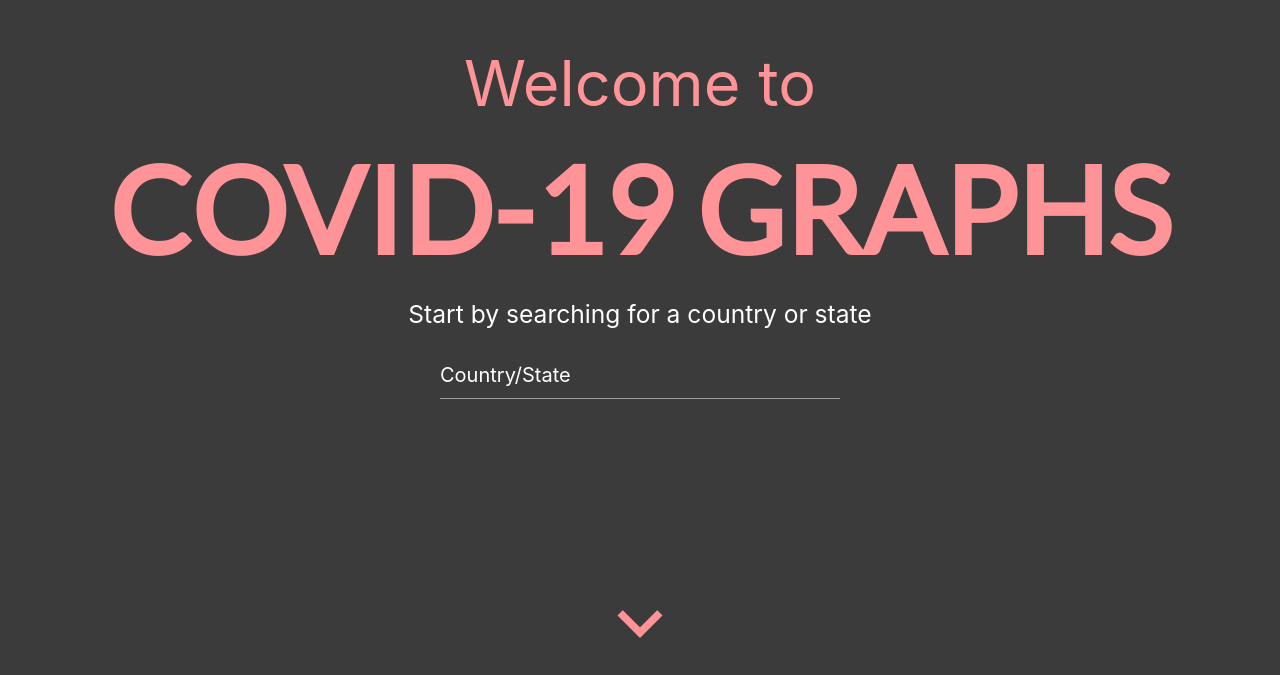
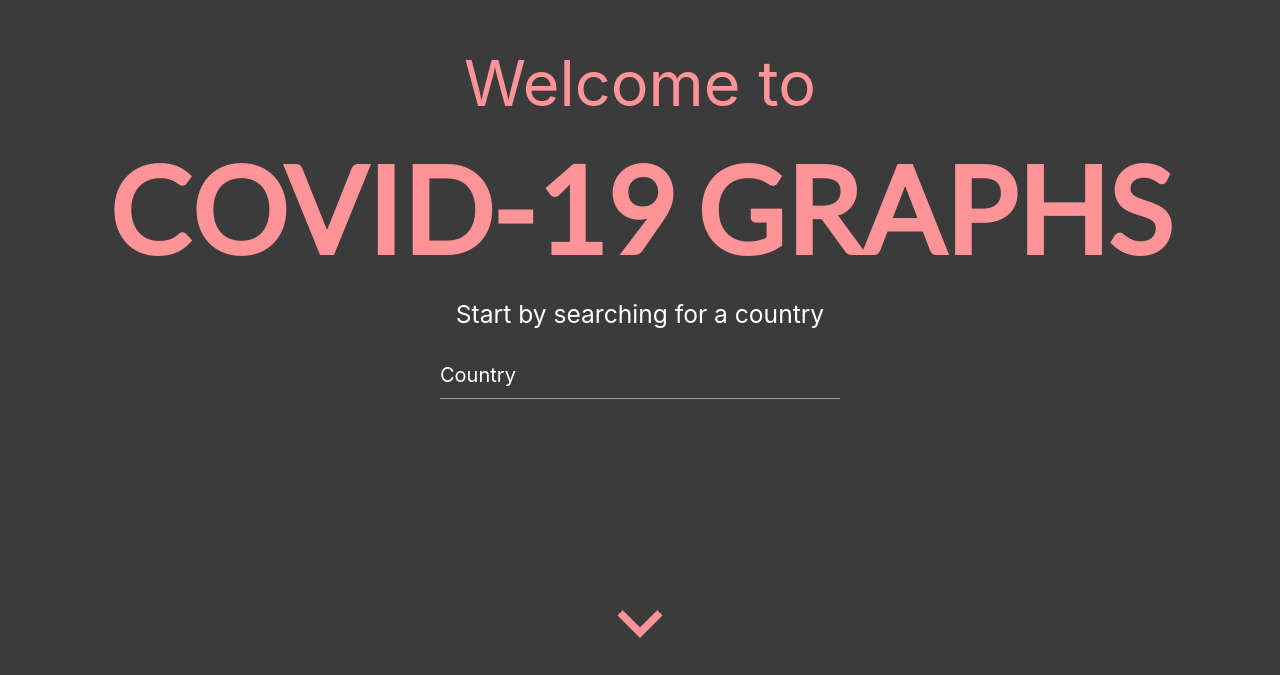
Before and after one commit to TtonyxX/covidgraphs, a website built with webpack: page dist/index.html in a window 1280 px wide. Shown: the part 126-801 px from the top of the page. Built offline with nearby package versions, Linux system fonts and the light colour scheme; no server answers.

Commit message:
Disabled state

```diff
--- a/dist/index.html
+++ b/dist/index.html
@@ -3,7 +3,7 @@
   <head>
 
     <meta name="Keywords" content="COVID-19,COVID,coronavirus,covid graphs,covid19 graphs,graphs,chart,covid charts,covid growth">
-    <meta name="Description" content="View the charts of data on COVID-19 in any country or US state.">
+    <meta name="Description" content="View the charts of data on COVID-19 in any country.">
 
     <link rel="icon" type="image/png" href="images/favicon-32x32.png" sizes="32x32" />
     <link rel="icon" type="image/png" href="images/favicon-16x16.png" sizes="16x16" />
@@ -221,10 +221,10 @@
       <div id="title-container" align="center">
         <h1 id="welcome-text">Welcome to</h1>
         <h1 id="title-text">COVID-19 GRAPHS</h1>
-        <h5 id="under-text">Start by searching for a country or state</h5>
+        <h5 id="under-text">Start by searching for a country</h5>
         <div id="search-input" class="input-field" autocomplete="off">
           <input id="state" type="text" class="validate autocomplete" autocomplete="off" style="font-size: 30px; color: white; height: 50px;">
-          <label for="state" style="font-size: 20px;">Country/State</label>
+          <label for="state" style="font-size: 20px;">Country</label>
         </div>
       </div>
 
--- a/dist/search.js
+++ b/dist/search.js
@@ -239,7 +239,7 @@ $.ajax({
   url: "https://pomber.github.io/covid19/timeseries.json",
   success: function(result){
     countries = Object.keys(result);
-    var countriesStates = countries.concat(states);
+    var countriesStates = countries //countries.concat(states);
     autocomplete(document.getElementById("state"), countriesStates);
   }
 });
```
